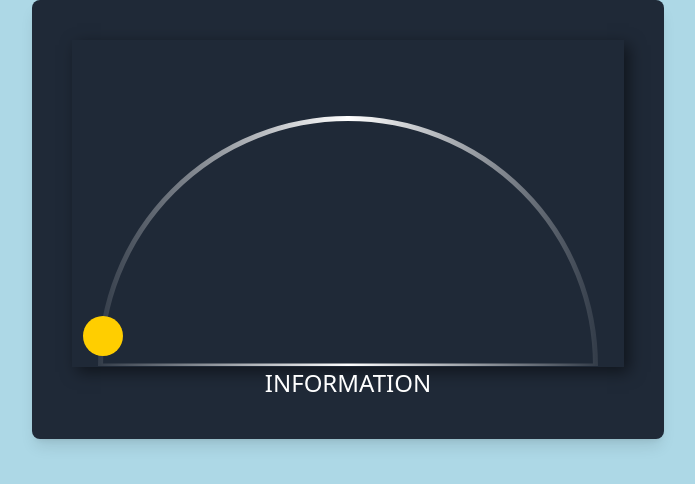
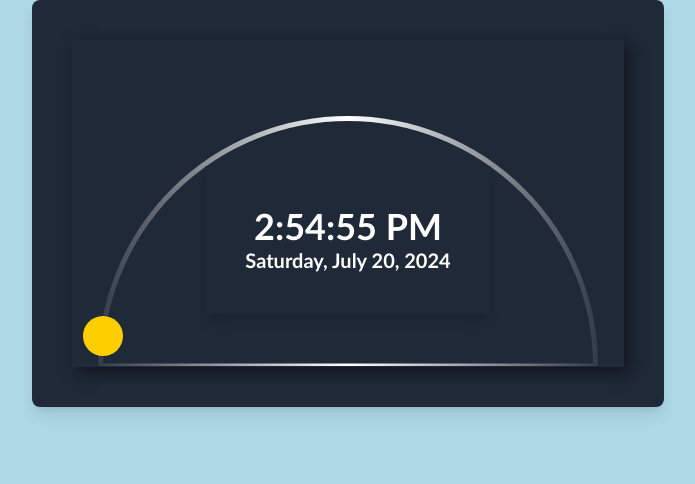
Before and after one commit to ZacGeo/cloudcover, a React (Vite) app in the folder client/: page /information in a window 1280 px wide. Shown: the top 484 px of the page, without its empty margins (292-987 px from the left). Built offline with nearby package versions, Linux system fonts and the light colour scheme.

Commit message:
made the clock

```diff
--- /dev/null
+++ b/client/src/components/ClockCard.jsx
@@ -0,0 +1,28 @@
+import { useState, useEffect } from 'react';
+import { getCurrentTheme } from './TimeTheme';
+
+export default function ClockCard() {
+    const [theme] = useState(getCurrentTheme());
+    const [time, setTime] = useState(new Date());
+
+    useEffect(() => {
+        const intervalId = setInterval(() => {
+            setTime(new Date());
+        }, 1000); // Update time every second
+
+        return () => clearInterval(intervalId); // Cleanup interval on component unmount
+    }, []);
+
+    return (
+        <div style={{ backgroundColor: theme.background, color: theme.color }} >
+            <div class="flex items-center justify-center">
+                <div className= "flex flex-col justify-center items-center bg-gray-800 text-white shadow-lg p-10 w-150 " >
+                  <h1 className='text-4xl font-extrabold ' style={{fontFamily: "'Gill Sans', 'Gill Sans MT', Calibri, 'Trebuchet MS', sans-serif"}}>{time.toLocaleTimeString()}</h1>
+                  <h4 className='text-xl font-extrabold' style={{ fontFamily: "'Gill Sans', 'Gill Sans MT', Calibri, 'Trebuchet MS', sans-serif" }}>
+                     {time.toLocaleDateString('en-US', { weekday: 'long', day: 'numeric', month: 'long', year: 'numeric' })}
+                  </h4>
+                </div>
+            </div>
+        </div>
+    );
+}
--- a/client/src/pages/information.jsx
+++ b/client/src/pages/information.jsx
@@ -1,6 +1,7 @@
 import { getCurrentTheme } from '../components/TimeTheme';
 import  { useState, useEffect } from 'react';
 import   CanvasComponent  from '../components/phases/Phases';
+import ClockCard from '../components/ClockCard';
 
 
 export  function Information() {
@@ -19,7 +20,13 @@ export  function Information() {
             <div class="flex items-center justify-center">
               <div className= "flex flex-col justify-center items-center bg-gray-800 text-white rounded-lg shadow-lg p-10 w-150" >
                   <CanvasComponent />
-                  <p>INFORMATION</p>
+                  <div style={{
+                    position: 'absolute',
+                    top: '30%',
+                    left: '50%',
+                    transform: 'translate(-50%, -50%)'
+                   }}><ClockCard />
+                   </div>
               </div>
             </div>
 
```
